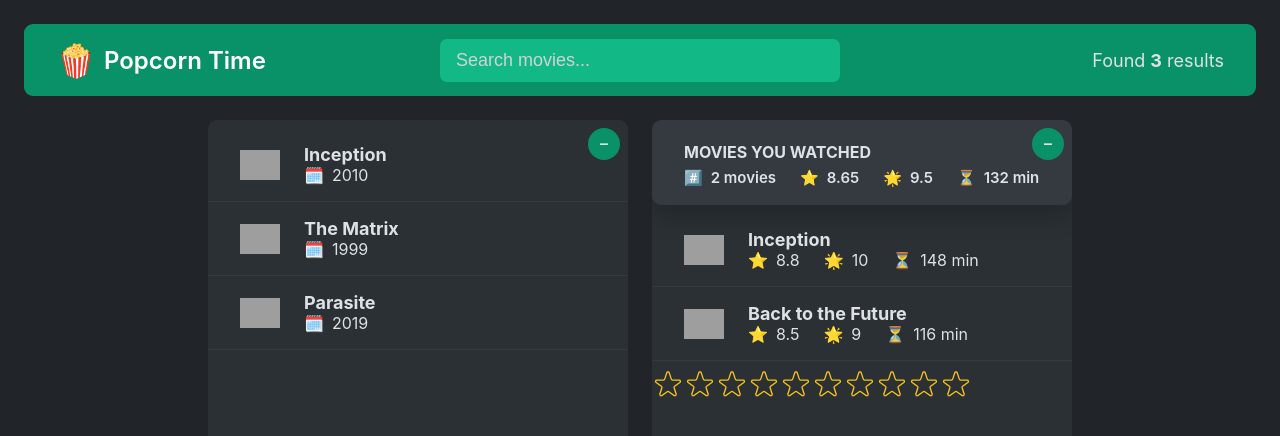
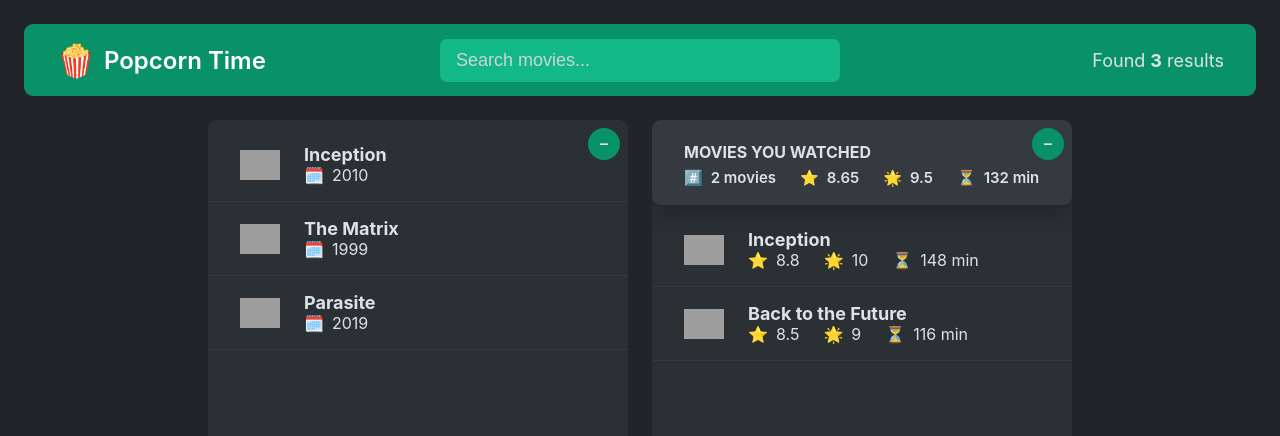
Before and after one commit to Mpprabhu/react-movies-project, a React (Create React App) app: page / in a window 1280 px wide. Shown: the top 436 px of the page. Built offline with nearby package versions, Linux system fonts and the light colour scheme; grey boxes are pictures that could not be loaded; the HTML template or start-up script is replaced by a standard one.

Commit message:
Day 18 - rating as component API

```diff
--- a/src/Components/App.js
+++ b/src/Components/App.js
@@ -71,7 +71,12 @@
         <Box>
           <WatchedSummary watched={watched} />
           <WatchedMovieList watched={watched} />
-          <StarRating maxRating={10} />
+          {/* <StarRating
+            maxRating={5}
+            messages={["😑", "😐", "🙂", "😎", "😍"]}
+            size={32}
+            className="test"
+          /> */}
         </Box>
       </Main>
     </>
--- a/src/Components/StarRating.js
+++ b/src/Components/StarRating.js
@@ -1,4 +1,5 @@
 import { useState } from "react";
+import Proptypes from "prop-types";
 
 const containerStyle = {
   display: "flex",
@@ -10,30 +11,43 @@
   display: "flex",
 };
 
-const textStyle = {
-  lineHeight: "1",
-  margin: "0",
-  fontSize: "18px",
-  color: "#fcc419",
-  fontWeight: "700",
+StarRating.propTypes = {
+  maxRating: Proptypes.number,
+  size: Proptypes.number,
+  defaultRating: Proptypes.number,
+  color: Proptypes.string,
+  className: Proptypes.string,
+  messages: Proptypes.array,
+  onSetRating: Proptypes.func,
 };
 
-const starStyle = {
-  width: "32px",
-  height: "32px",
-  display: "block",
-  cursor: "pointer",
-};
-export default function StarRating({ maxRating = 5 }) {
-  const [rating, setRating] = useState(0);
+export default function StarRating({
+  maxRating = 5,
+  color = "#fcc419",
+  size = 48,
+  className = "",
+  messages = [],
+  defaultRating = 0,
+  onSetRating,
+}) {
+  const textStyle = {
+    lineHeight: "1",
+    margin: "0",
+    fontSize: `${size / 1.5}px`,
+    color,
+    fontWeight: "700",
+  };
+
+  const [rating, setRating] = useState(defaultRating);
   const [tempRating, setTempRating] = useState(0);
 
   function handleRating(rating) {
     setRating(rating);
+    onSetRating?.(rating); //onSetRating error FIX by optional chaining
   }
 
   return (
-    <div style={containerStyle}>
+    <div style={containerStyle} className={className}>
       <div style={starContainerStyle}>
         {Array.from({ length: maxRating }, (_, i) => (
           <Star
@@ -42,15 +56,28 @@
             onRate={() => handleRating(i + 1)}
             onHoverIn={() => setTempRating(i + 1)}
             onHoverOut={() => setTempRating(0)}
+            color={color}
+            size={size}
           />
         ))}
       </div>
-      <p style={textStyle}>{tempRating || rating || ""}</p>
+      <p style={textStyle}>
+        {messages.length === maxRating
+          ? messages[tempRating ? tempRating - 1 : rating - 1]
+          : tempRating || rating || ""}
+      </p>
     </div>
   );
 }
 
-function Star({ onRate, full, onHoverIn, onHoverOut }) {
+function Star({ onRate, full, onHoverIn, onHoverOut, color, size }) {
+  const starStyle = {
+    width: `${size}px`,
+    height: `${size}px`,
+    display: "block",
+    cursor: "pointer",
+  };
+
   return (
     <span
       role="button"
@@ -63,7 +90,7 @@
         <svg
           xmlns="http://www.w3.org/2000/svg"
           viewBox="0 0 20 20"
-          fill="#fcc419"
+          fill={color}
           // stroke="#000"
         >
           <path d="M9.049 2.927c.3-.921 1.603-.921 1.902 0l1.07 3.292a1 1 0 00.95.69h3.462c.969 0 1.371 1.24.588 1.81l-2.8 2.034a1 1 0 00-.364 1.118l1.07 3.292c.3.921-.755 1.688-1.54 1.118l-2.8-2.034a1 1 0 00-1.175 0l-2.8 2.034c-.784.57-1.838-.197-1.539-1.118l1.07-3.292a1 1 0 00-.364-1.118L2.98 8.72c-.783-.57-.38-1.81.588-1.81h3.461a1 1 0 00.951-.69l1.07-3.292z" />
@@ -73,7 +100,7 @@
           xmlns="http://www.w3.org/2000/svg"
           fill="none"
           viewBox="0 0 24 24"
-          stroke="#fcc419"
+          stroke={color}
         >
           <path
             strokeLinecap="round"
```
